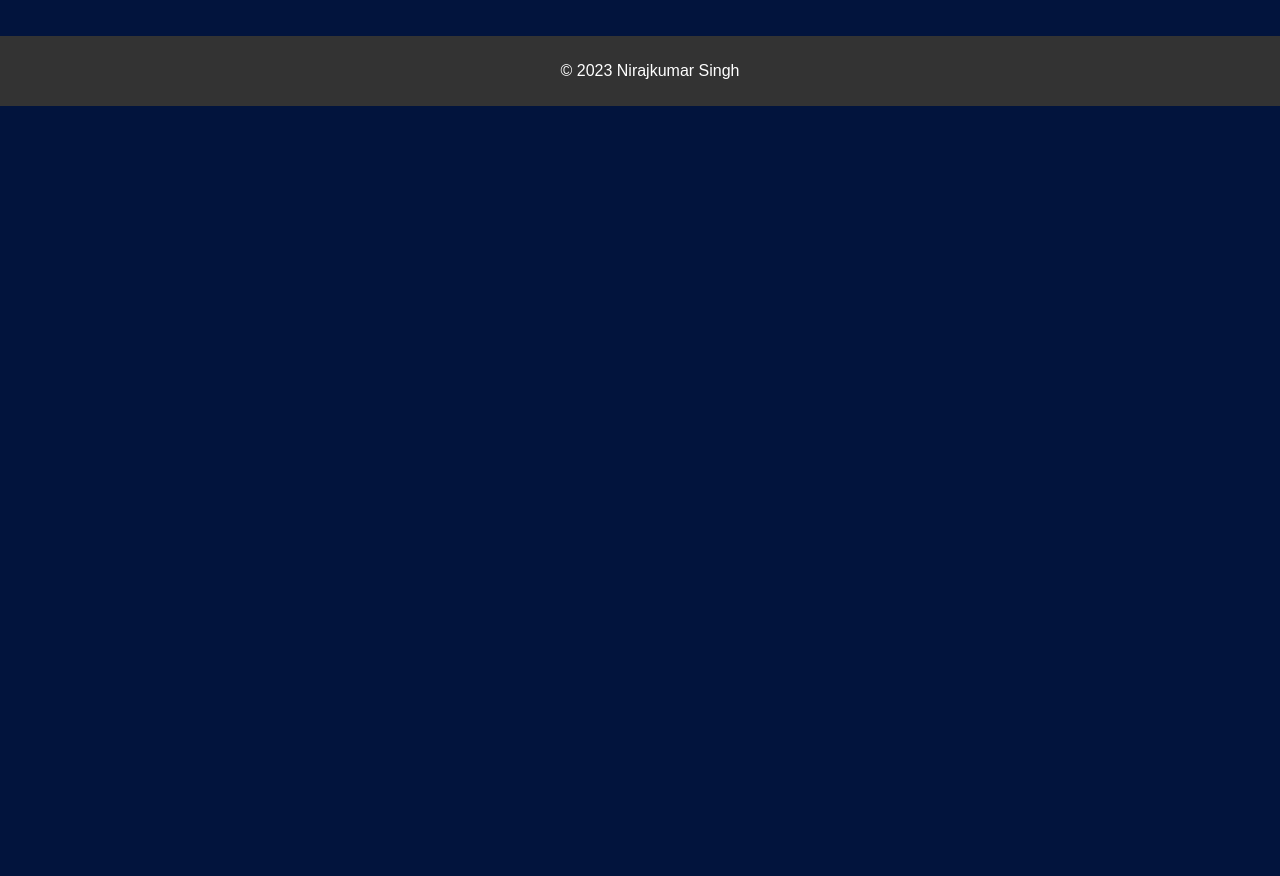
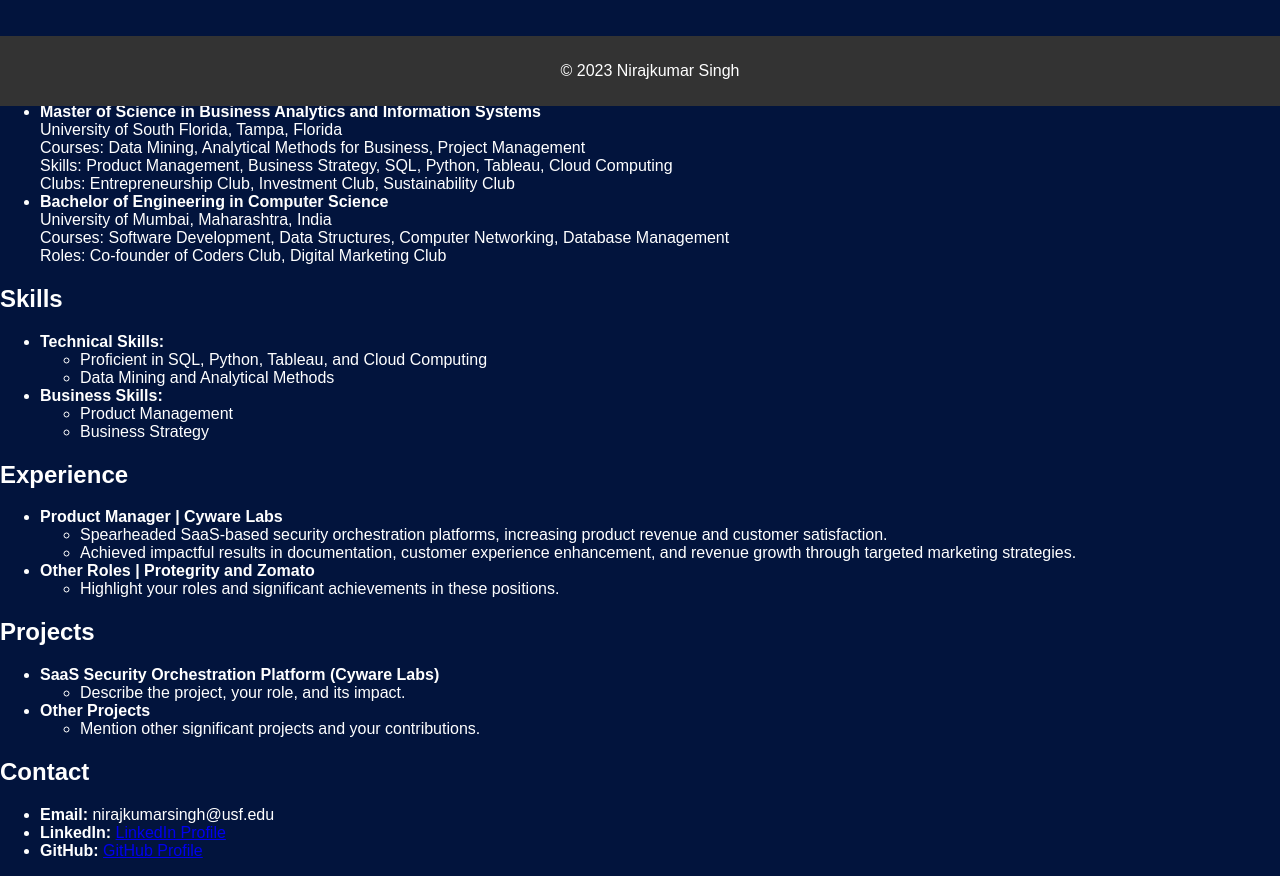
Before and after one commit to singhnirajk/singhnirajk.github.io, a plain HTML site: page index.html in a window 1280 px wide. Shown: the part 694-1570 px from the top of the page. Before the commit the page ends 800 px from the top, so only its background shows below. Drawn offline with Linux system fonts and the light colour scheme.

Commit message:
Update index.html

````diff
--- a/index.html
+++ b/index.html
@@ -1,3 +1,4 @@
+```html
 <!DOCTYPE html>
 <html lang="en">
 <head>
@@ -109,13 +110,13 @@
 
     <header id="about">
         <div class="profile-container">
-            <img src="niraj_photo.png" alt="Nirajkumar Singh" class="profile-image"> <"">
+            <img src="niraj_photo.png" alt="Nirajkumar Singh" class="profile-image">
             <h1>Nirajkumar Singh</h1>
             <p>Product Manager, Business Strategist, Data Analyst Geek</p>
-        <p>As a dynamic Product Manager with a background in Information Development and a stint in Growth Strategy, I bring a unique blend of technical expertise, strategic thinking, and a passion for innovation. At Cyware Labs, I spearheaded SaaS-based security orchestration platforms, driving a significant increase in both product revenue and customer satisfaction. My tenure at Protegrity and Zomato was marked by impactful achievements in documentation, customer experience enhancement, and revenue growth through targeted marketing strategies.</p>
-        <p>My educational journey, with a Master's in Business Analytics and Information Systems from the University of South Florida and a Bachelor's in Computer Science, reflects my commitment to continuous learning and development. This academic foundation, combined with professional certifications like AWS Certified Cloud Practitioner, equips me to tackle complex challenges in today's dynamic business environment.</p>
-        <p>What truly sets me apart is my adventurous spirit, evident in my pursuits like marathon running, mountaineering, and solo trips. These experiences have honed my resilience, adaptability, and capacity for innovative thinking – key traits that I bring to every professional endeavor.</p>
-        <!-- Rest of the profile-container content -->
+            <p>As a dynamic Product Manager with a background in Information Development and a stint in Growth Strategy, I bring a unique blend of technical expertise, strategic thinking, and a passion for innovation. At Cyware Labs, I spearheaded SaaS-based security orchestration platforms, driving a significant increase in both product revenue and customer satisfaction. My tenure at Protegrity and Zomato was marked by impactful achievements in documentation, customer experience enhancement, and revenue growth through targeted marketing strategies.</p>
+            <p>My educational journey, with a Master's in Business Analytics and Information Systems from the University of South Florida and a Bachelor's in Computer Science, reflects my commitment to continuous learning and development. This academic foundation, combined with professional certifications like AWS Certified Cloud Practitioner, equips me to tackle complex challenges in today's dynamic business environment.</p>
+            <p>What truly sets me apart is my adventurous spirit, evident in my pursuits like marathon running, mountaineering, and solo trips. These experiences have honed my resilience, adaptability, and capacity for innovative thinking – key traits that I bring to every professional endeavor.</p>
+            <!-- Rest of the profile-container content -->
             <div class="social-links">
                 <a href="https://www.linkedin.com/in/nirak08" target="_blank"><i class="fab fa-linkedin"></i></a>
                 <a href="https://github.com/singhnirajk" target="_blank"><i class="fab fa-github"></i></a>
@@ -123,6 +124,100 @@
             </div>
         </div>
     </header>
+
+    <section id="education">
+        <h2>Education</h2>
+        <ul>
+            <li>
+                <strong>Master of Science in Business Analytics and Information Systems</strong><br>
+                University of South Florida, Tampa, Florida<br>
+                Courses: Data Mining, Analytical Methods for Business, Project Management<br>
+                Skills: Product Management, Business Strategy, SQL, Python, Tableau, Cloud Computing<br>
+                Clubs: Entrepreneurship Club, Investment Club, Sustainability Club
+            </li>
+            <li>
+                <strong>Bachelor of Engineering in Computer Science</strong><br>
+                University of Mumbai, Maharashtra, India<br>
+                Courses: Software Development, Data Structures, Computer Networking, Database Management<br>
+                Roles: Co-founder of Coders Club, Digital Marketing Club
+            </li>
+        </ul>
+    </section>
+
+    <section id="skills">
+        <h2>Skills</h2>
+        <ul>
+            <li>
+                <strong>Technical Skills:</strong>
+                <ul>
+                    <li>Proficient in SQL, Python, Tableau, and Cloud Computing</li>
+                    <li>Data Mining and Analytical Methods</li>
+                </ul>
+            </li>
+            <li>
+                <strong>Business Skills:</strong>
+                <ul>
+                    <li>Product Management</li>
+                    <li>Business Strategy</li>
+                </ul>
+            </li>
+        </ul>
+    </section>
+
+    <section id="experience">
+        <h2>Experience</h2>
+        <ul>
+            <li>
+                <strong>Product Manager | Cyware Labs</strong>
+                <ul>
+                    <li>Spearheaded SaaS-based security orchestration platforms, increasing product revenue and customer satisfaction.</li>
+                    <li>Achieved impactful results in documentation, customer experience enhancement, and revenue growth through targeted marketing strategies.</li>
+                </ul>
+            </li>
+            <li>
+                <strong>Other Roles | Protegrity and Zomato</strong>
+                <ul>
+                    <li>Highlight your roles and significant achievements in these positions.</li>
+                </ul>
+            </li>
+        </ul>
+    </section>
+
+    <section
+
+        <section id="projects">
+        <h2>Projects</h2>
+        <ul>
+            <li>
+                <strong>SaaS Security Orchestration Platform (Cyware Labs)</strong>
+                <ul>
+                    <li>Describe the project, your role, and its impact.</li>
+                </ul>
+            </li>
+            <li>
+                <strong>Other Projects</strong>
+                <ul>
+                    <li>Mention other significant projects and your contributions.</li>
+                </ul>
+            </li>
+        </ul>
+    </section>
+
+    <section id="contact">
+        <h2>Contact</h2>
+        <ul>
+            <li>
+                <strong>Email:</strong> nirajkumarsingh@usf.edu
+            </li>
+            <li>
+                <strong>LinkedIn:</strong> <a href="https://www.linkedin.com/in/niraj08" target="_blank">LinkedIn Profile</a>
+            </li>
+            <li>
+                <strong>GitHub:</strong> <a href="https://github.com/singhnirajk" target="_blank">GitHub Profile</a>
+            </li>
+            <!-- Additional contact information can be added here -->
+        </ul>
+    </section>
 
     <footer>
         <p>&copy; 2023 Nirajkumar Singh</p>
````
